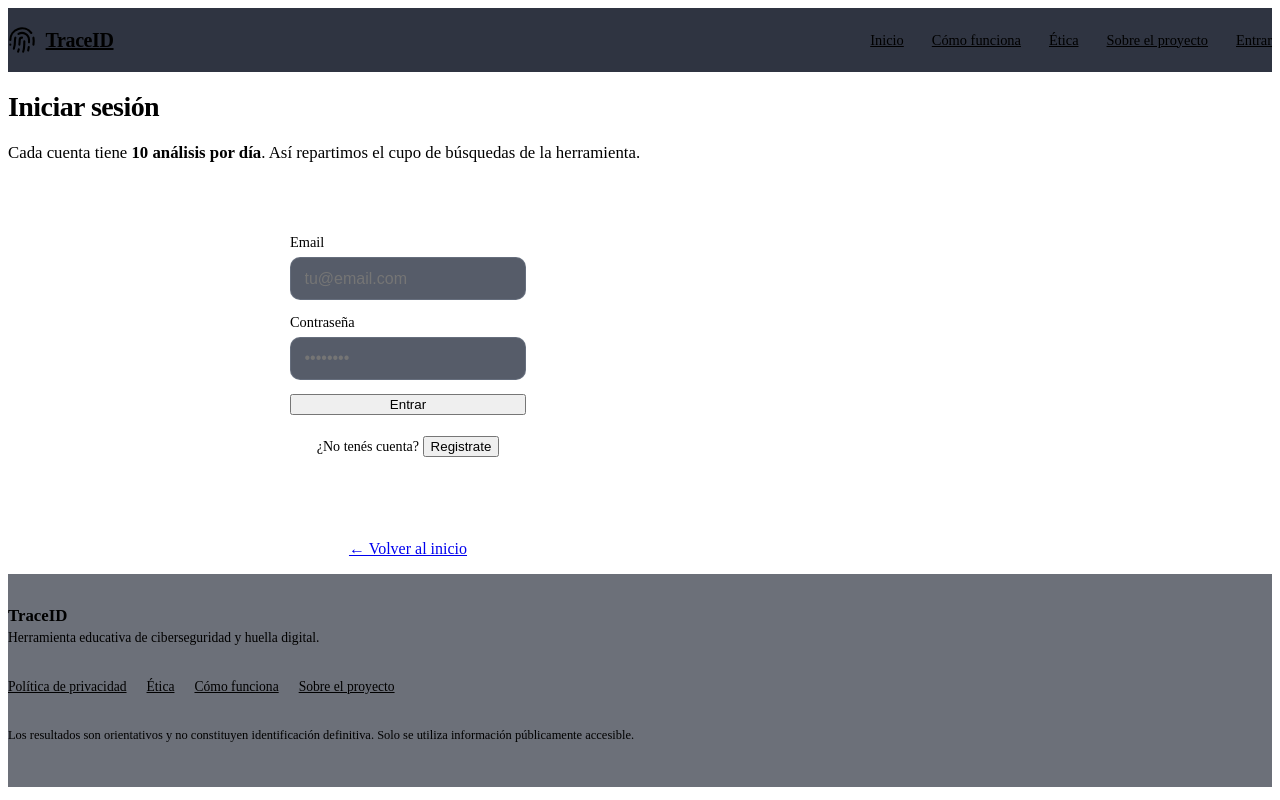
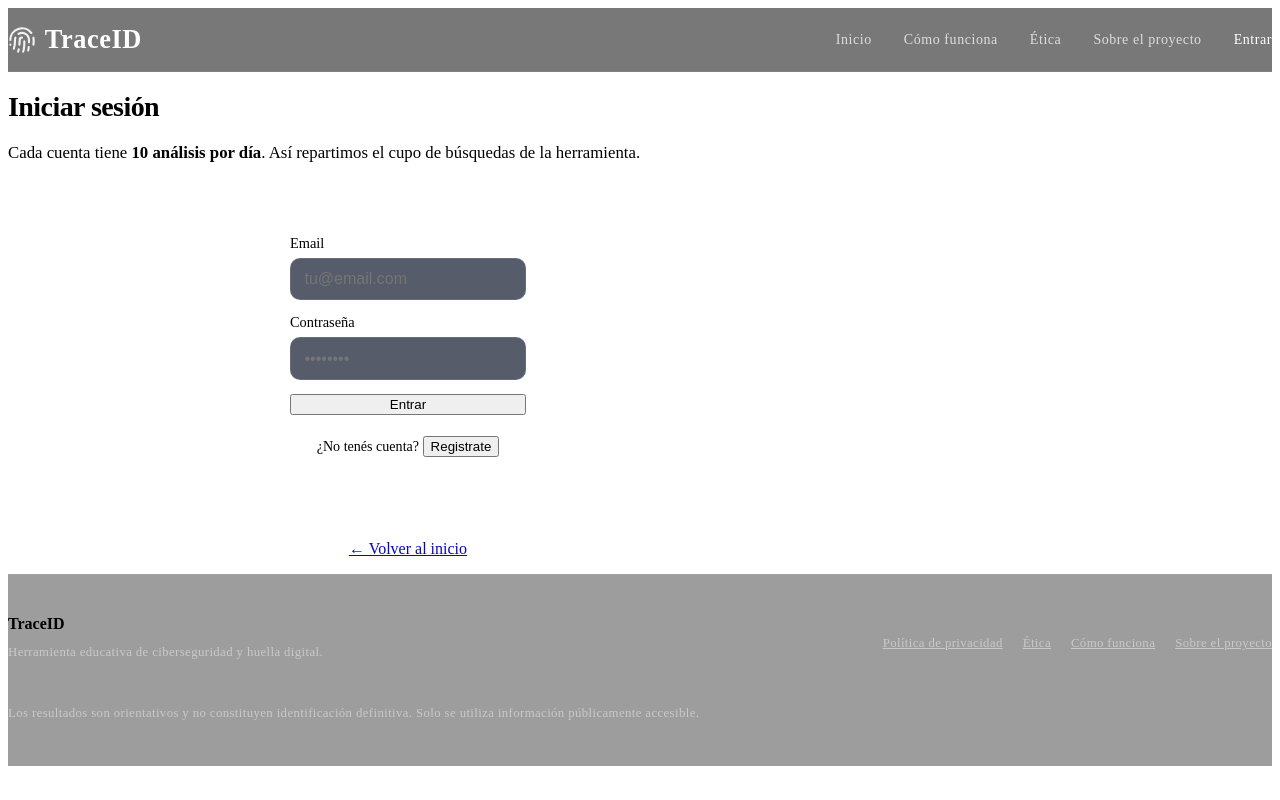
Before and after one commit to lauty720/traceID-frontend, a React (Vite) app in the folder frontend/: page /login in a window 1280 px wide. Built offline with nearby package versions, Linux system fonts and the light colour scheme; no server answers; the HTML template or start-up script is replaced by a standard one.

Commit message:
Add files via upload

```diff
--- a/frontend/src/components/Footer.css
+++ b/frontend/src/components/Footer.css
@@ -1,25 +1,27 @@
 .footer {
-  border-top: 1px solid var(--border-glass);
-  padding: 2rem 0;
   margin-top: auto;
-  background: rgba(11, 17, 32, 0.6);
+  padding: 2.5rem 0 2rem;
+  border-top: 1px solid rgba(255, 255, 255, 0.06);
+  background: rgba(10, 10, 12, 0.4);
 }
 
 .footer-inner {
   display: flex;
-  flex-direction: column;
+  flex-wrap: wrap;
   gap: 1.25rem;
+  justify-content: space-between;
+  align-items: center;
 }
 
-.footer-brand strong {
-  color: var(--accent);
-  font-size: 1.05rem;
+.footer p,
+.footer a {
+  font-size: 0.8rem;
+  color: rgba(255, 255, 255, 0.45);
+  letter-spacing: 0.03em;
 }
 
-.footer-brand p {
-  color: var(--text-muted);
-  font-size: 0.85rem;
-  margin-top: 0.25rem;
+.footer a:hover {
+  color: rgba(255, 255, 255, 0.85);
 }
 
 .footer-links {
@@ -27,18 +29,3 @@
   flex-wrap: wrap;
   gap: 1.25rem;
 }
-
-.footer-links a {
-  color: var(--text-secondary);
-  font-size: 0.85rem;
-}
-
-.footer-links a:hover {
-  color: var(--accent);
-}
-
-.footer-note {
-  color: var(--text-muted);
-  font-size: 0.78rem;
-  max-width: 640px;
-}
--- a/frontend/src/components/Navbar.css
+++ b/frontend/src/components/Navbar.css
@@ -1,77 +1,107 @@
 .navbar {
   position: sticky;
   top: 0;
-  z-index: 100;
-  background: rgba(11, 17, 32, 0.85);
-  backdrop-filter: blur(12px);
-  border-bottom: 1px solid var(--border-glass);
+  z-index: 50;
+  padding: 1.1rem 0;
+  background: rgba(10, 10, 12, 0.55);
+  backdrop-filter: blur(18px);
+  -webkit-backdrop-filter: blur(18px);
+  border-bottom: 1px solid rgba(255, 255, 255, 0.06);
 }
 
 .navbar-inner {
   display: flex;
   align-items: center;
   justify-content: space-between;
-  height: 64px;
+  gap: 1rem;
 }
 
 .logo {
-  display: flex;
+  display: inline-flex;
   align-items: center;
-  gap: 0.6rem;
-  color: var(--text-primary);
-  font-weight: 700;
-  font-size: 1.25rem;
-  letter-spacing: -0.02em;
+  gap: 0.55rem;
+  color: #fff !important;
+  text-decoration: none;
+}
+
+.logo span {
+  font-family: var(--font-brand);
+  font-size: 1.65rem;
+  font-weight: 600;
+  letter-spacing: 0.02em;
+  line-height: 1;
 }
 
 .logo svg {
-  color: var(--accent);
+  opacity: 0.9;
+}
+
+.nav-toggle {
+  display: none;
+  background: transparent;
+  color: #fff;
+  padding: 0.35rem;
+  border-radius: 8px;
 }
 
 .nav-links {
   display: flex;
   align-items: center;
-  gap: 1.75rem;
+  gap: 2rem;
 }
 
 .nav-links a {
-  color: var(--text-secondary);
-  font-size: 0.9rem;
-  font-weight: 500;
-  transition: color 0.2s;
+  color: rgba(255, 255, 255, 0.75) !important;
+  font-size: 0.875rem;
+  font-weight: 400;
+  letter-spacing: 0.04em;
+  text-decoration: none;
+  transition: color 0.25s ease;
 }
 
 .nav-links a:hover,
 .nav-links a.active {
-  color: var(--accent);
+  color: #fff !important;
 }
 
-.nav-toggle {
-  display: none;
-  background: none;
-  color: var(--text-primary);
-  padding: 0.4rem;
+.nav-links .btn-ghost {
+  font-size: 0.875rem;
+  letter-spacing: 0.04em;
 }
 
-@media (max-width: 720px) {
+@media (max-width: 860px) {
   .nav-toggle {
-    display: flex;
+    display: inline-flex;
   }
 
   .nav-links {
-    position: absolute;
-    top: 64px;
-    left: 0;
+    position: fixed;
+    top: 0;
     right: 0;
+    height: 100vh;
+    width: min(85%, 340px);
     flex-direction: column;
-    background: rgba(11, 17, 32, 0.97);
-    border-bottom: 1px solid var(--border-glass);
-    padding: 1.25rem;
-    gap: 1rem;
-    display: none;
+    align-items: flex-start;
+    gap: 0;
+    padding: 5rem 1.75rem 2rem;
+    background: rgba(10, 6, 8, 0.95);
+    backdrop-filter: blur(24px);
+    -webkit-backdrop-filter: blur(24px);
+    border-left: 1px solid rgba(255, 255, 255, 0.1);
+    transform: translateX(105%);
+    transition: transform 0.45s cubic-bezier(0.22, 1, 0.36, 1);
+    z-index: 60;
   }
 
   .nav-links.open {
-    display: flex;
+    transform: translateX(0);
+  }
+
+  .nav-links a,
+  .nav-links .btn-ghost,
+  .nav-links span {
+    width: 100%;
+    padding: 0.85rem 0;
+    border-bottom: 1px solid rgba(255, 255, 255, 0.06);
   }
 }
```
